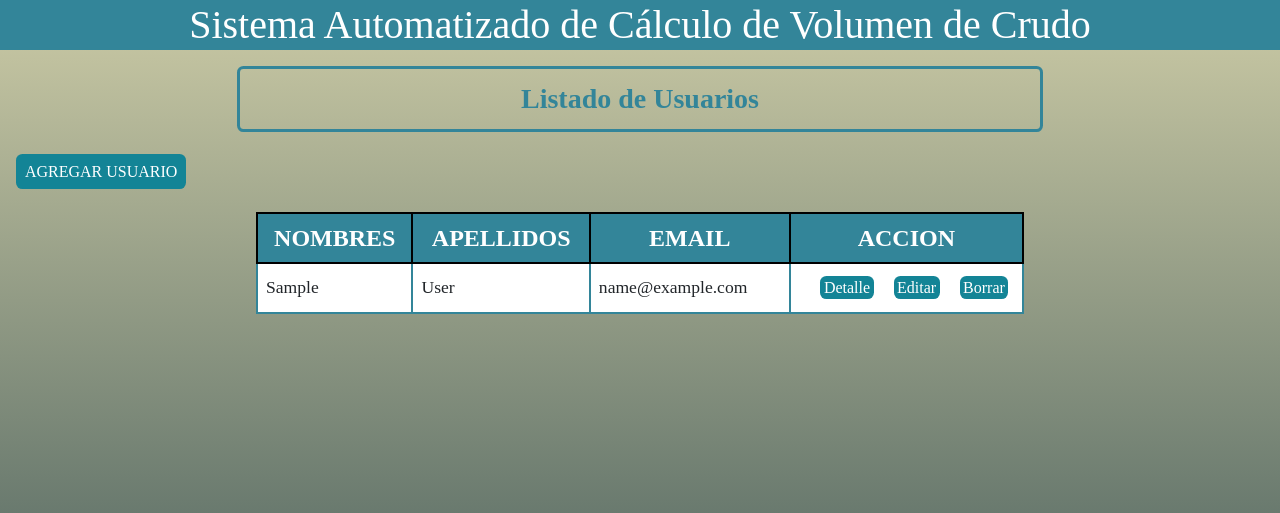
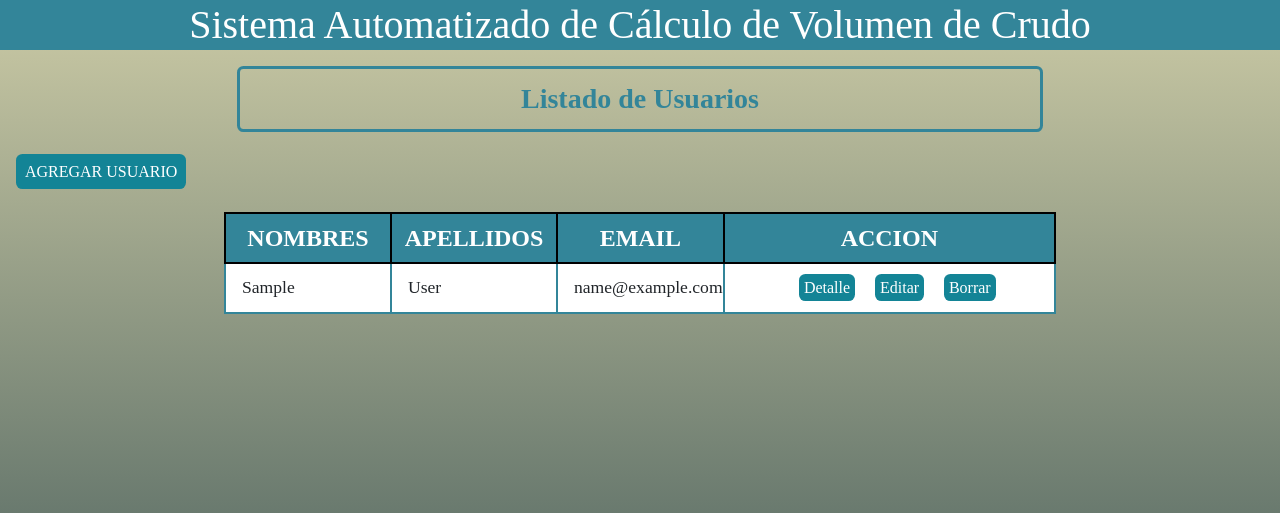
Before and after one commit to grgmm/sacvc, a Django app: template templates/acq/list_user/list_user.html in a window 1280 px wide; the page is wider, and only the part inside the window is pictured. Shown: the top 513 px of that part. Run offline with Django 3.2, Linux system fonts and the light colour scheme; the template is opened without the code that fills it: values that come from a table or form of the project are taken from there, others are empty; tables that the repository leaves empty hold one stand-in row (values such as "Sample post"); some libraries are stand-ins or nearby versions.

Commit message:
arreglo en vistar para baja resolucion

```diff
--- a/static/css/add.css
+++ b/static/css/add.css
@@ -10,7 +10,7 @@ html, body {
 	position: absolute;
 	/*posicion respecto a la esquina superior izquierda de body*/
 	top: 23%; /* mayor que height de la imagen*/
-	height: 54%; /*menor que 100%-height de la imagen*/
+	height: auto; /*menor que 100%-height de la imagen*/
 	width: 40%;
 	left: 30%; /*(100%-(width:24%))/2*/
 	background: #fff;
@@ -27,6 +27,7 @@ table {
 	width: 80%;
 	margin: 0 auto;
 	margin-top: 5%;
+	margin-bottom: 20%;
 }
 
 label {
--- a/static/css/list.css
+++ b/static/css/list.css
@@ -20,7 +20,7 @@ table {
 	text-align: center;
 	border-collapse:collapse;
 	border-radius: 15px;
-	width: 60%;
+	width: 65%;
 	margin-top: 2rem;
 	margin-bottom: 1rem;
 	color: #212529;
@@ -31,6 +31,7 @@ table {
    display: flex;
    justify-content: center;
    align-items: center;
+   width: auto;
 }
 
 th {
@@ -53,9 +54,9 @@ td {
 
 #nombre_patio{
 	text-align: left;
-	margin-left: 10px;
 	font-size: 1.1rem;
-	padding-left: 0.5rem
+	padding-left: 1rem;
+	width: 20%;
 }
 
 /*color de fondo lineas pares*/
--- a/templates/acq/list_user/list_user.html
+++ b/templates/acq/list_user/list_user.html
@@ -9,14 +9,14 @@
 <link rel="stylesheet" href="{% static 'css/list.css' %}">
 
 
-<div id="cuerpo">
+<div id="ventana">
  <h2 class="titulo">Listado de Usuarios</h2>
 
    <div>
      <a href="{%url 'uacq:add_user'%}" type="button" class="btn_control">AGREGAR USUARIO</a>
    </div>
 
-<p>
+		<p>
 			<!-- Encabezado -->
 			<label for="encabezado"></label>
 		</p>
@@ -36,7 +36,7 @@
          <td id="nombre_patio">{{ usuario.email }}</td>
 
 
-         <td>
+         <td id="tdBotones">
            <a href="{% url 'uacq:detail_user' usuario.pk  %}" class="btn_tabla">Detalle</a>
            <a href="{% url 'uacq:edit_user' usuario.pk  %}" class="btn_tabla">Editar</a>
            <a href="{% url 'uacq:del_user' usuario.pk  %}" class="btn_tabla">Borrar</a>
```
